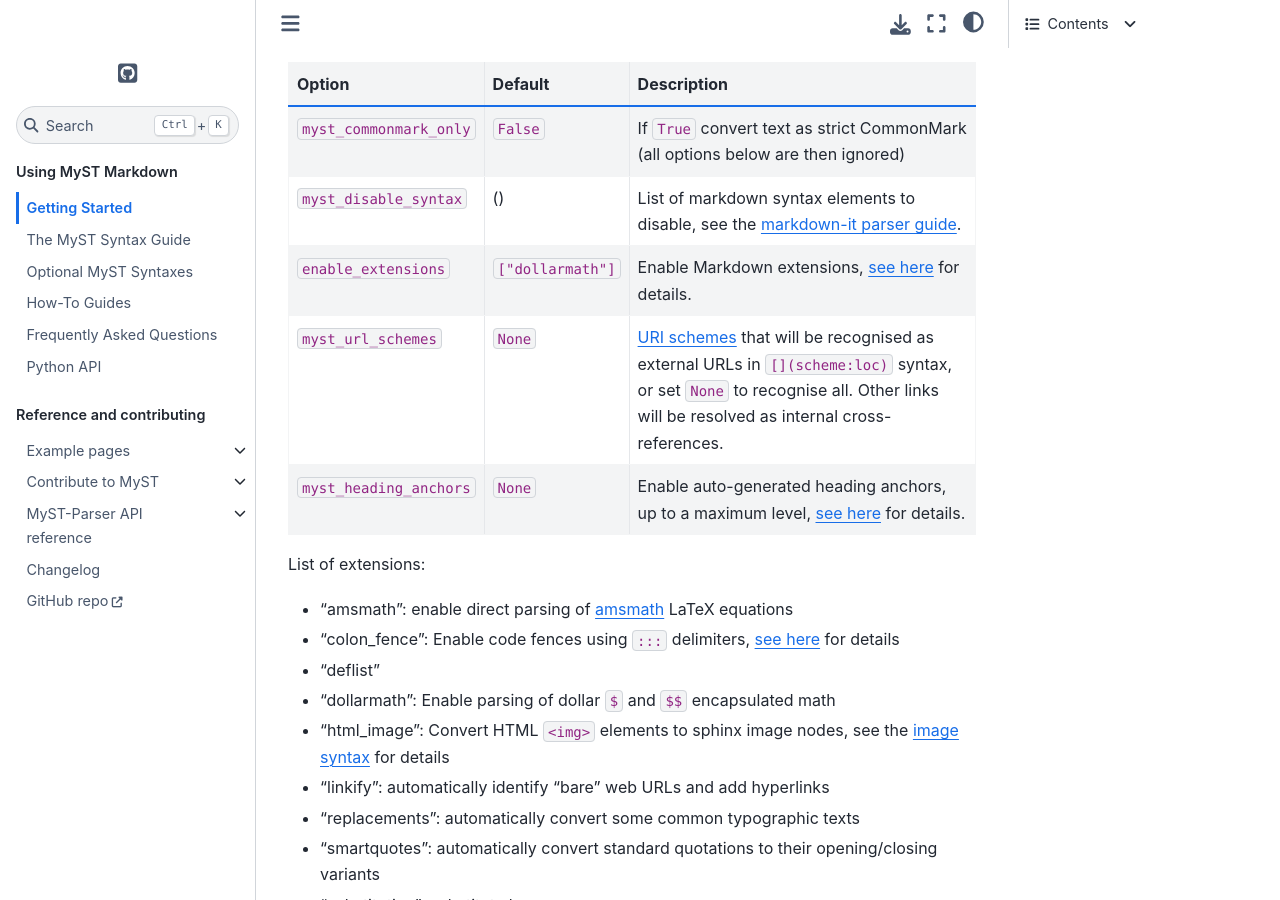
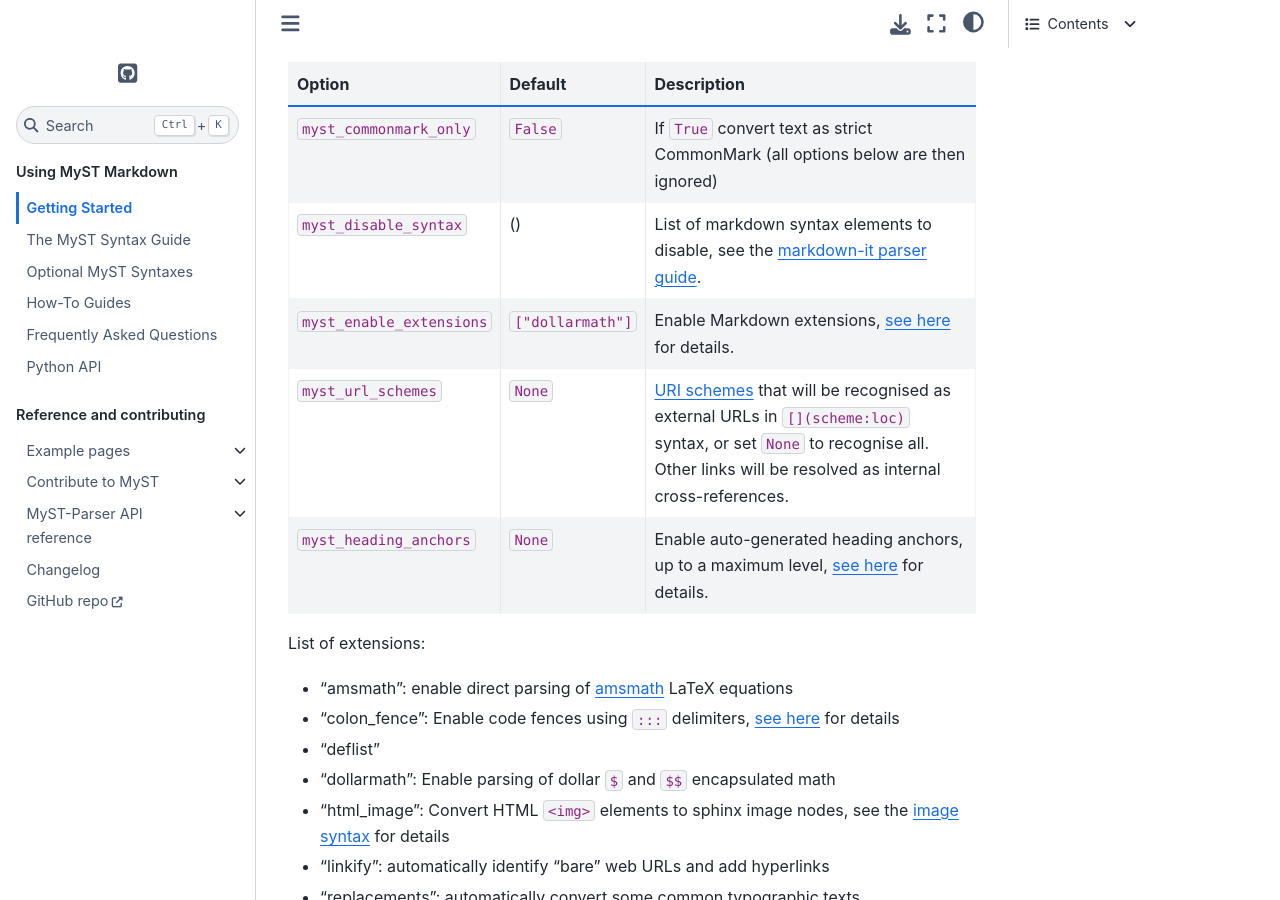
Before and after one commit to executablebooks/MyST-Parser, a Sphinx documentation site: the page built from docs/using/intro.md, in a window 1280 px wide and 900 px high, scrolled down 4875 px. Built offline with Sphinx 7.4.7 and the Sphinx Book theme 1.1.4, drawn with Linux system fonts in a browser that asks for light colours.

```diff
--- a/docs/using/intro.md
+++ b/docs/using/intro.md
@@ -236,7 +236,7 @@ To do so, use the keywords beginning `myst_`.
 * - `myst_disable_syntax`
   - ()
   - List of markdown syntax elements to disable, see the [markdown-it parser guide](markdown_it:using).
-* - `enable_extensions`
+* - `myst_enable_extensions`
   - `["dollarmath"]`
   - Enable Markdown extensions, [see here](syntax-optional) for details.
 * - `myst_url_schemes`
```
